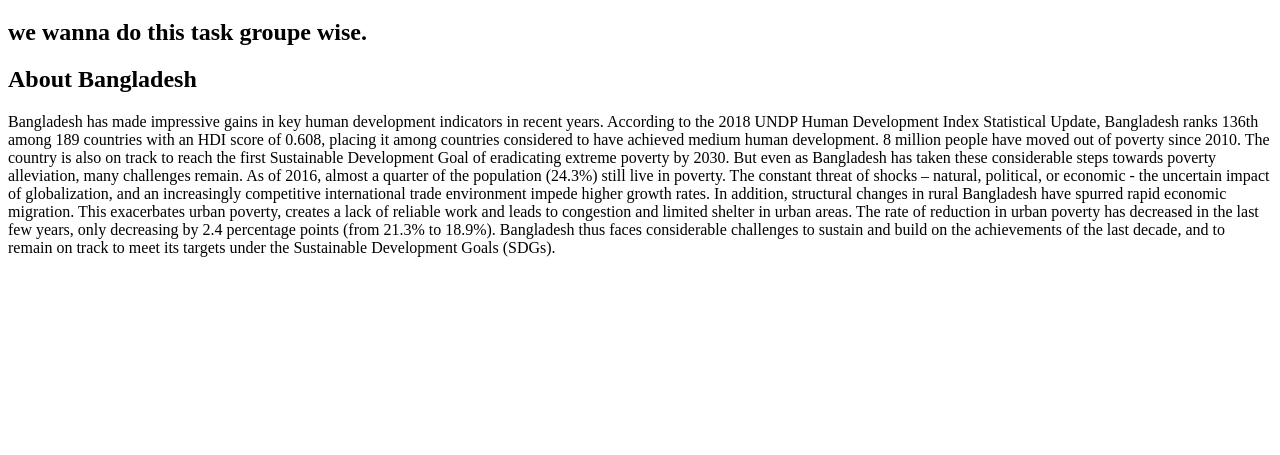
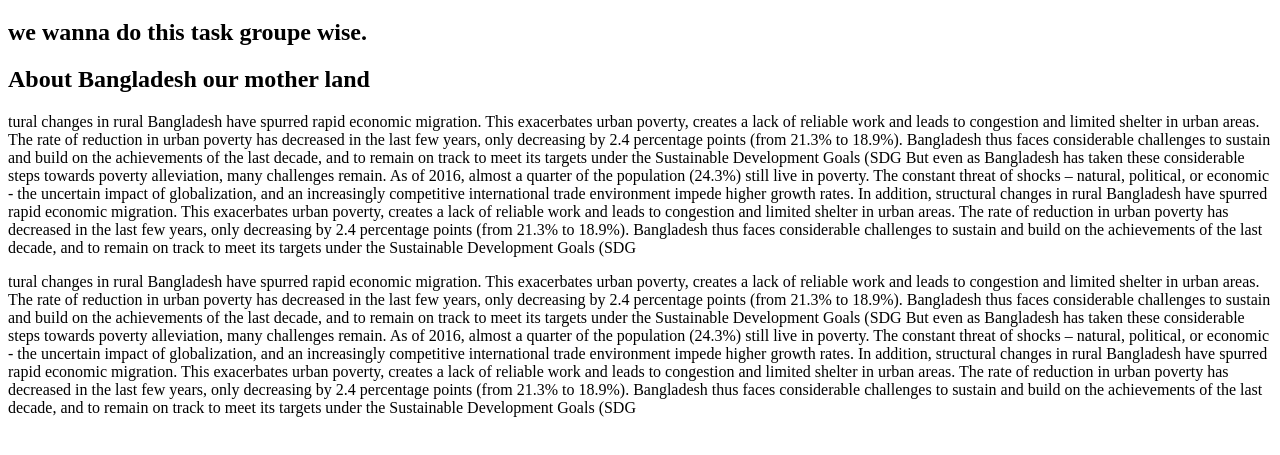
Before and after one commit to AbuZobair/my-second-website-, a plain HTML site: page index.html in a window 1280 px wide. Shown: the part 61-516 px from the top of the page. Drawn offline with Linux system fonts and the light colour scheme.

Commit message:
aded a paragraph

```diff
--- a/index.html
+++ b/index.html
@@ -9,9 +9,12 @@
 <body>
     <h1>This is  my second website</h1>
     <h2>we wanna do this task groupe wise.</h2>
-    <h2>About Bangladesh</h2>
-    <p>Bangladesh has made impressive gains in key human development indicators in recent years. According to the 2018 UNDP Human Development Index Statistical Update, Bangladesh ranks 136th among 189 countries with an HDI score of 0.608, placing it among countries considered to have achieved medium human development. 8 million people have moved out of poverty since 2010. The country is also on track to reach the first Sustainable Development Goal of eradicating extreme poverty by 2030.
+    <h2>About Bangladesh our mother land</h2>
+    tural changes in rural Bangladesh have spurred rapid economic migration. This exacerbates urban poverty, creates a lack of reliable work and leads to congestion and limited shelter in urban areas. The rate of reduction in urban poverty has decreased in the last few years, only decreasing by 2.4 percentage points (from 21.3% to 18.9%). Bangladesh thus faces considerable challenges to sustain and build on the achievements of the last decade, and to remain on track to meet its targets under the Sustainable Development Goals (SDG But even as Bangladesh has taken these considerable steps towards poverty alleviation, many challenges remain. As of 2016, almost a quarter of the population (24.3%) still live in poverty. The constant threat of shocks – natural, political, or economic - the uncertain impact of globalization, and an increasingly competitive international trade environment impede higher growth rates. In addition, structural changes in rural Bangladesh have spurred rapid economic migration. This exacerbates urban poverty, creates a lack of reliable work and leads to congestion and limited shelter in urban areas. The rate of reduction in urban poverty has decreased in the last few years, only decreasing by 2.4 percentage points (from 21.3% to 18.9%). Bangladesh
+    thus faces considerable challenges to sustain and build on the achievements of the last decade, and to remain on track to meet its targets under the Sustainable Development Goals (SDG
 
-        But even as Bangladesh has taken these considerable steps towards poverty alleviation, many challenges remain. As of 2016, almost a quarter of the population (24.3%) still live in poverty. The constant threat of shocks – natural, political, or economic - the uncertain impact of globalization, and an increasingly competitive international trade environment impede higher growth rates. In addition, structural changes in rural Bangladesh have spurred rapid economic migration. This exacerbates urban poverty, creates a lack of reliable work and leads to congestion and limited shelter in urban areas. The rate of reduction in urban poverty has decreased in the last few years, only decreasing by 2.4 percentage points (from 21.3% to 18.9%). Bangladesh thus faces considerable challenges to sustain and build on the achievements of the last decade, and to remain on track to meet its targets under the Sustainable Development Goals (SDGs).</p>
+
+<p>tural changes in rural Bangladesh have spurred rapid economic migration. This exacerbates urban poverty, creates a lack of reliable work and leads to congestion and limited shelter in urban areas. The rate of reduction in urban poverty has decreased in the last few years, only decreasing by 2.4 percentage points (from 21.3% to 18.9%). Bangladesh thus faces considerable challenges to sustain and build on the achievements of the last decade, and to remain on track to meet its targets under the Sustainable Development Goals (SDG But even as Bangladesh has taken these considerable steps towards poverty alleviation, many challenges remain. As of 2016, almost a quarter of the population (24.3%) still live in poverty. The constant threat of shocks – natural, political, or economic - the uncertain impact of globalization, and an increasingly competitive international trade environment impede higher growth rates. In addition, structural changes in rural Bangladesh have spurred rapid economic migration. This exacerbates urban poverty, creates a lack of reliable work and leads to congestion and limited shelter in urban areas. The rate of reduction in urban poverty has decreased in the last few years, only decreasing by 2.4 percentage points (from 21.3% to 18.9%). Bangladesh
+    thus faces considerable challenges to sustain and build on the achievements of the last decade, and to remain on track to meet its targets under the Sustainable Development Goals (SDG</p>
 </body>
 </html>
```
